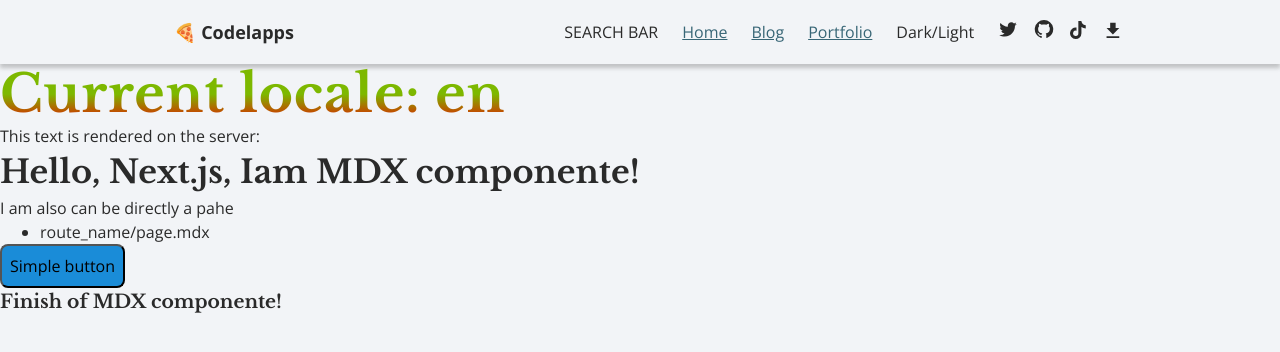
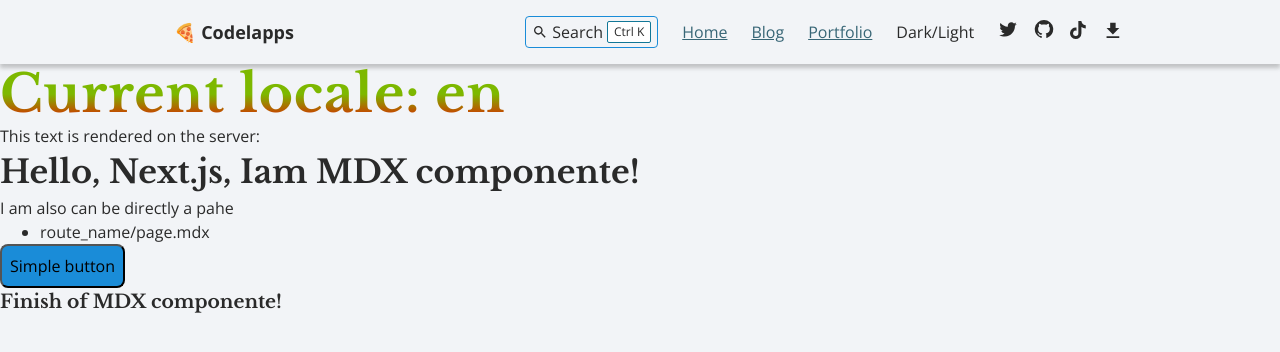
Before and after one commit to Andrew0914/codelapps, a Next.js app: page /en in a window 1280 px wide. Shown: the top 352 px of the page. Built offline with nearby package versions, Linux system fonts and the light colour scheme.

Commit message:
🔎 Create searhc button

```diff
--- a/src/app/[lang]/components/TheHeader/index.tsx
+++ b/src/app/[lang]/components/TheHeader/index.tsx
@@ -1,6 +1,7 @@
 "use client";
 import TheNav from "../TheNav";
 import Shortcuts from "../Shortcuts";
+import SearchButton from "../ui/SearchButton";
 import styles from "./styles.module.scss";
 
 // TODO: Take out texts from here to  dicitonary
@@ -12,7 +13,7 @@ export default function TheHeader() {
       <div className={`flex--sb-center ${styles.theHeader_content}`}>
         <h1 className="text--big-bold text--content">🍕 Codelapps</h1>
         <div className={`flex--sb-center ${styles.theHeader_actions}`}>
-          <span className={styles.theHeader_searchbar}> SEARCH BAR </span>
+          <SearchButton className={styles.theHeader_searchbar} />
           <TheNav className={styles.theHeader_nav} />
           <span className={styles.theHeader_themeSwitcher}> Dark/Light</span>
           <Shortcuts className={styles.theHeader_shortcuts} />
--- a/src/app/[lang]/components/TheHeader/styles.module.scss
+++ b/src/app/[lang]/components/TheHeader/styles.module.scss
@@ -19,7 +19,7 @@
 
 .theHeader_actions {
   height: 100%;
-  gap: calc($unit * 2);
+  gap: $unit;
   @include on-desktop() {
     gap: calc($unit * 3);
   }
@@ -45,6 +45,18 @@
   @include on-desktop() {
     order: initial;
   }
+  & > ul > li:nth-child(4) > a {
+    width: 40px;
+    height: 64px;
+    display: flex;
+    align-items: center;
+    justify-content: center;
+    @include on-desktop() {
+      width: auto;
+      height: auto;
+      align-items: baseline;
+    }
+  }
 }
 
 .theHeader_nav {
@@ -56,7 +68,11 @@
 
 .theHeader_searchbar {
   order: 1;
+  width: 40px;
+  height: 64px;
   @include on-desktop() {
+    width: auto;
+    height: auto;
     order: initial;
   }
 }
--- a/src/app/[lang]/components/TheNav/styles.module.scss
+++ b/src/app/[lang]/components/TheNav/styles.module.scss
@@ -19,11 +19,13 @@
   outline: none;
   padding: calc($unit * 0.5);
   box-sizing: border-box;
-  width: 64px;
+  width: 40px;
   height: 64px;
+  color: var($--text);
 
   &:active {
     background-color: var($--primary);
+    color: var($--white);
   }
 
   @include on-desktop() {
--- /dev/null
+++ b/src/app/[lang]/components/ui/SearchButton/index.tsx
@@ -0,0 +1,26 @@
+import SearchIcon from "@mui/icons-material/Search";
+import styles from "./styles.module.scss";
+
+interface SearchButtonProps {
+  className?: string;
+  onSearchButtonClick?: () => void;
+}
+
+export default function SearchButton(props: SearchButtonProps) {
+  return (
+    <button
+      className={`${props.className} ${styles.searchButton} flex--sb-center round`}
+      onClick={props.onSearchButtonClick}
+    >
+      <SearchIcon className="text--content" />
+      <span className={`text--md text--content ${styles.searchButton_desktop}`}>
+        Search
+      </span>
+      <div
+        className={`text--xsmall text--content round--sm ${styles.searchButton_bit} ${styles.searchButton_desktop}`}
+      >
+        Ctrl K
+      </div>
+    </button>
+  );
+}
--- /dev/null
+++ b/src/app/[lang]/components/ui/SearchButton/styles.module.scss
@@ -0,0 +1,54 @@
+@import "@/styles/_responsive.scss";
+@import "@/styles/_spacing.scss";
+@import "@/styles/_colors.scss";
+
+.searchButton {
+  transition: all 0.3s ease-in-out;
+  background-color: transparent;
+  border: none;
+  cursor: pointer;
+
+  & > svg {
+    width: 24px;
+    height: 24px;
+    @include on-desktop() {
+      width: 16px;
+      height: 16px;
+    }
+  }
+
+  &:hover > svg {
+    fill: var($--primary);
+    @include on-desktop() {
+      fill: var($--white);
+    }
+  }
+
+  @include on-desktop() {
+    background-color: var($--bg-content);
+    border: 1px solid var($--primary);
+    gap: calc($unit * 0.5);
+    padding: 3px 6px;
+    &:hover {
+      background-color: var($--primary);
+      .searchButton_bit {
+        background-color: var($--secondary);
+        color: var($--white);
+      }
+    }
+  }
+}
+
+.searchButton_bit {
+  background-color: var($--bg-lead);
+  border: 1px solid var($--secondary);
+  transition: all 0.3s ease-in-out;
+  padding: 2px 6px;
+}
+
+.searchButton_desktop {
+  display: none;
+  @include on-desktop() {
+    display: block;
+  }
+}
--- a/src/styles/_colors.scss
+++ b/src/styles/_colors.scss
@@ -11,6 +11,8 @@ $--bg-lead: --bg-lead;
 $--text-gradient: --text-gradient;
 $--vertical-shadow: --vertical-shadow;
 $--shadow: --shadow;
+$--white: --white;
+$--black: --black;
 
 // Default theme
 $theme-map-light: (
@@ -26,6 +28,8 @@ $theme-map-light: (
   $--text-gradient: linear-gradient(180deg, #7db800 50.31%, #ed0900 100%),
   $--vertical-shadow: rgba(78, 78, 78, 0.3),
   $--shadow: rgba(78, 78, 78, 0.4),
+  $--white: #fefeff,
+  $--black: #102011,
 );
 
 // Override the default light theme
@@ -42,4 +46,6 @@ $theme-map-dark: (
   $--text-gradient: linear-gradient(180deg, #50feb0 24.5%, #6494ff 103.25%),
   $--vertical-shadow: rgb(0, 0, 0, 0.5),
   $--shadow: rgb(0, 0, 0, 0.5),
+  $--white: #fefeff,
+  $--black: #102011,
 );
--- a/src/styles/_responsive.scss
+++ b/src/styles/_responsive.scss
@@ -20,3 +20,15 @@ $breakpoints: (
     @content;
   }
 }
+
+@mixin on-light() {
+  :root .light {
+    @include spread-map($theme-map-dark);
+  }
+
+  @media (prefers-color-scheme: light) {
+    :root {
+      @include spread-map($theme-map-dark);
+    }
+  }
+}
```
Also changed, not shown: 2 other files (tests, documents, lock files or other folders).
